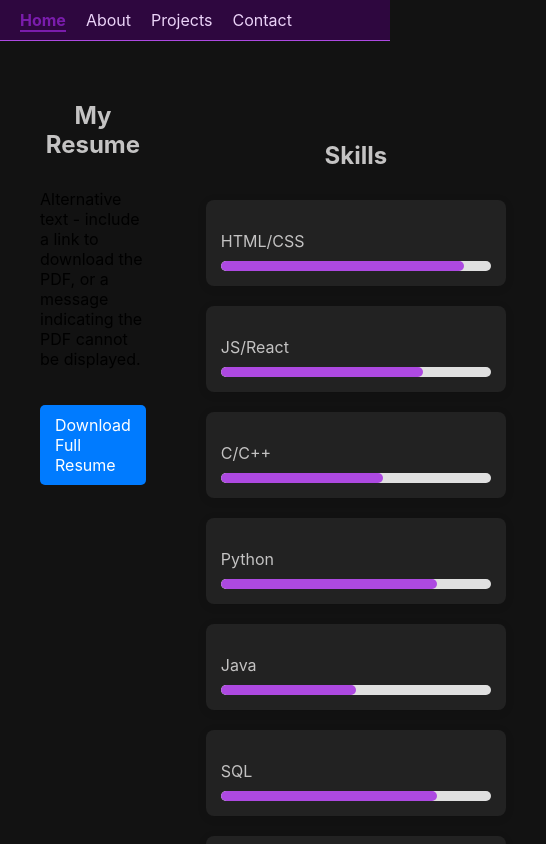
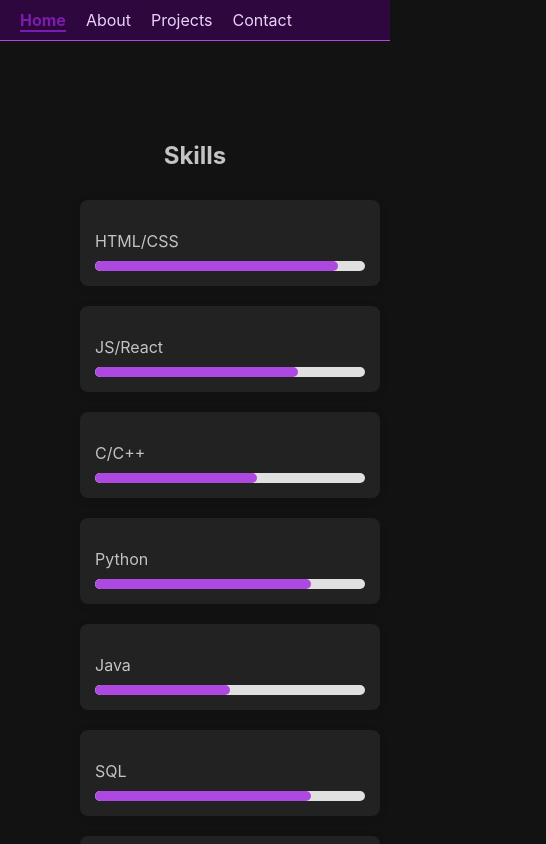
Before and after one commit to AniketKumar10/my-web-profile, a React (Create React App) app in the folder my-web-profile/: page /about in a window 390 px wide. Shown: the top 844 px of the page, 546 px wide, since content can reach past the window. Built offline with nearby package versions, Linux system fonts and the light colour scheme.

Commit message:
changes made for mobile-ui

```diff
--- a/my-web-profile/src/pages/About.css
+++ b/my-web-profile/src/pages/About.css
@@ -43,3 +43,14 @@
 .download-button:hover {
     background-color: #0056b3;
 }
+
+@media (max-width: 768px) {
+    .about-container {
+      flex-direction: column; /* Stack vertically on smaller screens */
+    }
+    .resume-section, .skills-section {
+        align-content: center;
+      flex: none; /* Remove flex property for stacking */
+      width: 100%; /* Ensure full width */
+    }
+  }
--- a/my-web-profile/src/pages/About.js
+++ b/my-web-profile/src/pages/About.js
@@ -5,6 +5,9 @@ import './About.css';
 const About = () => {
   return (
     <div className="about-container">
+      <div className="skills-section">
+        <Skills />
+      </div>
       <div className="resume-section">
         <h2>My Resume</h2>
         {/* Use a PDF viewer library like react-pdf */}
@@ -15,9 +18,6 @@ const About = () => {
         </object>
         <a href="/Resume.pdf" download className="download-button">Download Full Resume</a>
       </div>
-      <div className="skills-section">
-        <Skills />
-      </div>
     </div>
   );
 };
```
